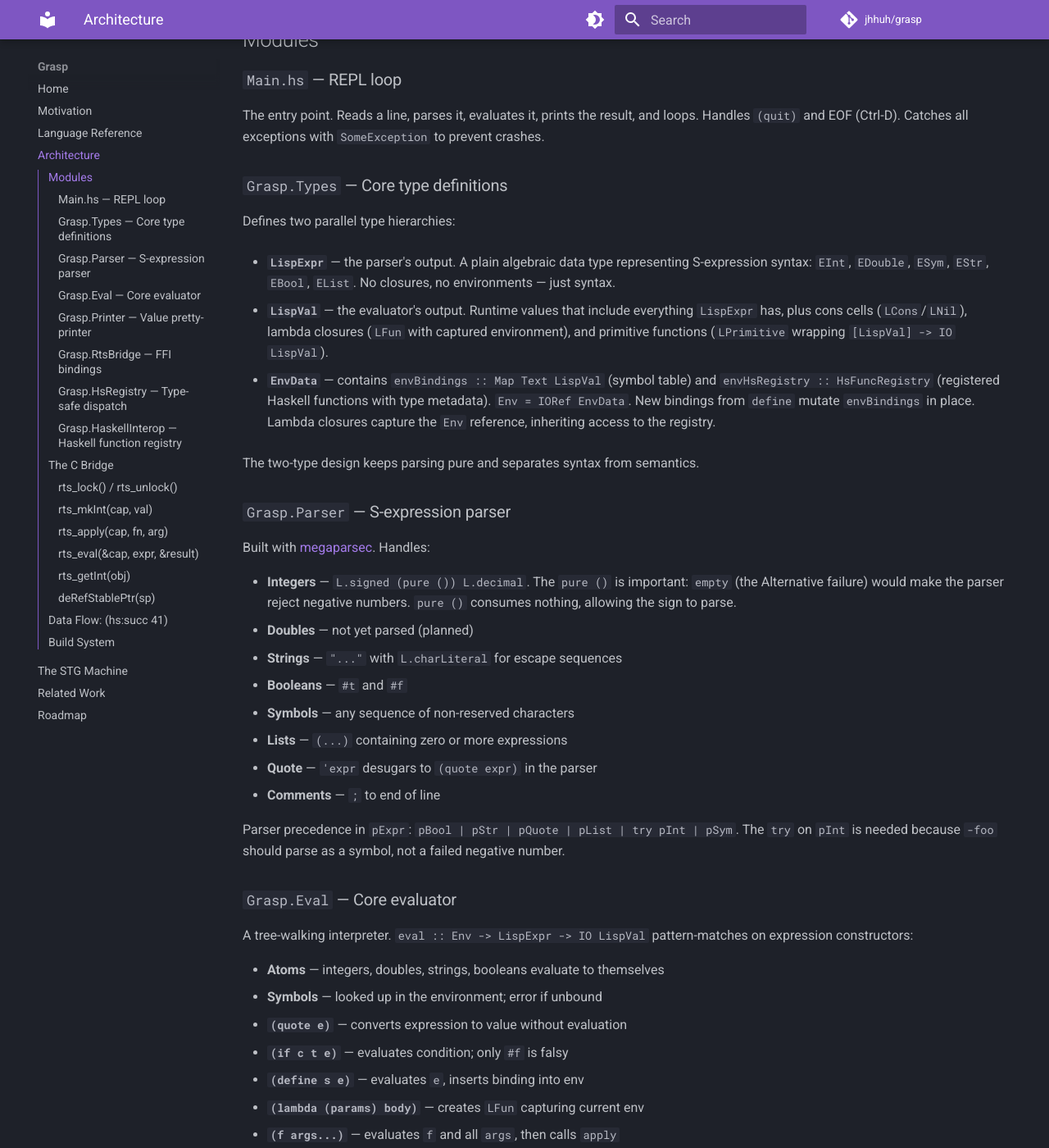
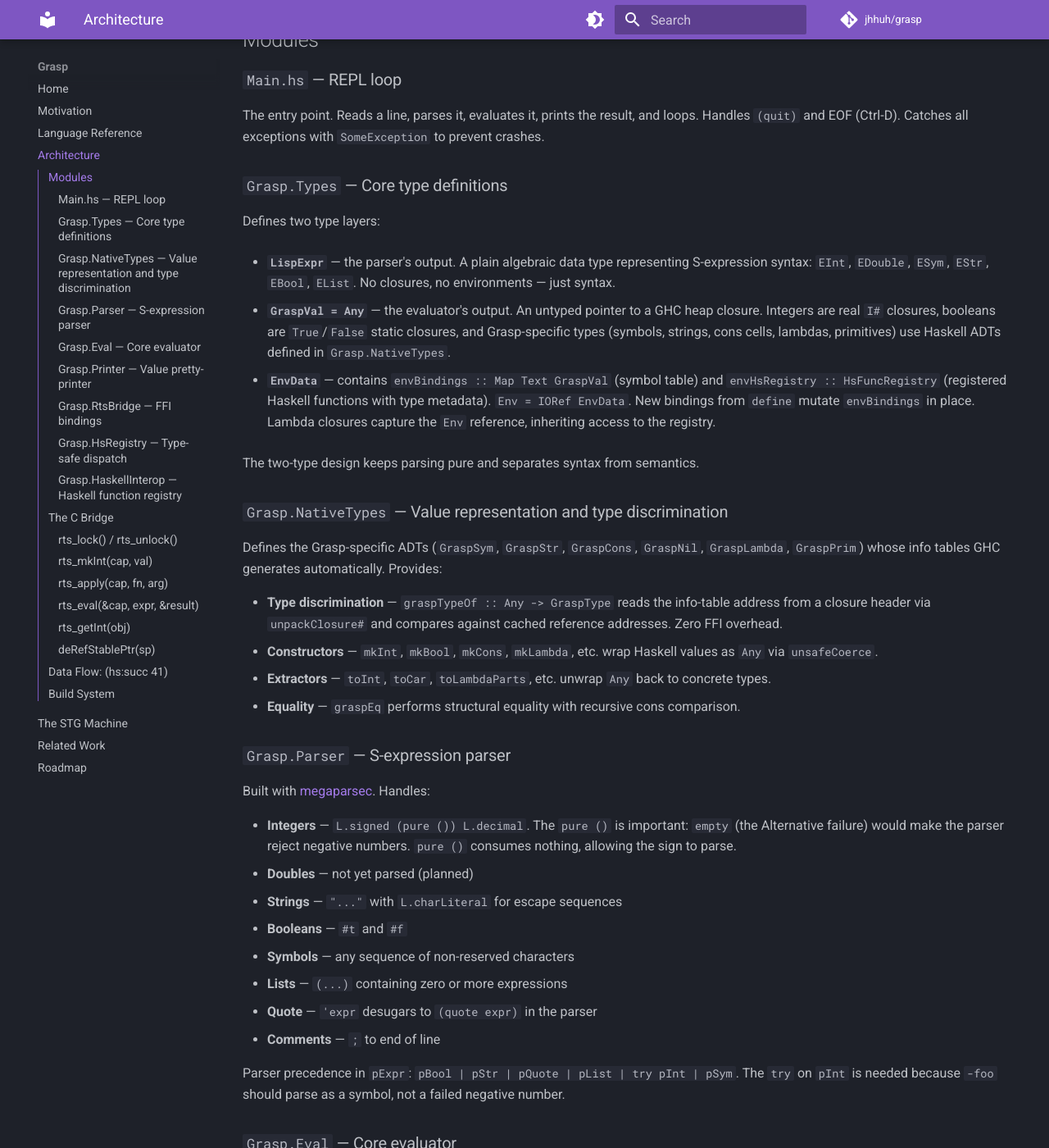
Before and after one commit to jhhuh/grasp, an MkDocs documentation site: the page built from docs/architecture.md, in a window 1280 px wide and 1400 px high, scrolled down 746 px. Shown: the whole window at 82% size. Built offline with MkDocs 1.6.1 and Material for MkDocs 9.7.7, drawn with Linux system fonts in a browser that asks for light colours; comment, search, counter and statistics services are not loaded; some of the changed text lies outside the part shown.

Commit message:
docs: update for native STG closures (Phase 1 complete)
- architecture.md: LispVal → GraspVal=Any, add NativeTypes module section,
  update eval/printer/interop descriptions, update data flow example
- language.md: Integer→Int (64-bit), runtime types table shows GHC closures,
  update environment description
- roadmap.md: Phase 1 marked complete, update current status section

````diff
--- a/docs/architecture.md
+++ b/docs/architecture.md
@@ -39,15 +39,24 @@ The entry point. Reads a line, parses it, evaluates it, prints the result, and l
 
 ### `Grasp.Types` — Core type definitions
 
-Defines two parallel type hierarchies:
+Defines two type layers:
 
 - **`LispExpr`** — the parser's output. A plain algebraic data type representing S-expression syntax: `EInt`, `EDouble`, `ESym`, `EStr`, `EBool`, `EList`. No closures, no environments — just syntax.
 
-- **`LispVal`** — the evaluator's output. Runtime values that include everything `LispExpr` has, plus cons cells (`LCons`/`LNil`), lambda closures (`LFun` with captured environment), and primitive functions (`LPrimitive` wrapping `[LispVal] -> IO LispVal`).
+- **`GraspVal = Any`** — the evaluator's output. An untyped pointer to a GHC heap closure. Integers are real `I#` closures, booleans are `True`/`False` static closures, and Grasp-specific types (symbols, strings, cons cells, lambdas, primitives) use Haskell ADTs defined in `Grasp.NativeTypes`.
 
-- **`EnvData`** — contains `envBindings :: Map Text LispVal` (symbol table) and `envHsRegistry :: HsFuncRegistry` (registered Haskell functions with type metadata). `Env = IORef EnvData`. New bindings from `define` mutate `envBindings` in place. Lambda closures capture the `Env` reference, inheriting access to the registry.
+- **`EnvData`** — contains `envBindings :: Map Text GraspVal` (symbol table) and `envHsRegistry :: HsFuncRegistry` (registered Haskell functions with type metadata). `Env = IORef EnvData`. New bindings from `define` mutate `envBindings` in place. Lambda closures capture the `Env` reference, inheriting access to the registry.
 
 The two-type design keeps parsing pure and separates syntax from semantics.
+
+### `Grasp.NativeTypes` — Value representation and type discrimination
+
+Defines the Grasp-specific ADTs (`GraspSym`, `GraspStr`, `GraspCons`, `GraspNil`, `GraspLambda`, `GraspPrim`) whose info tables GHC generates automatically. Provides:
+
+- **Type discrimination** — `graspTypeOf :: Any -> GraspType` reads the info-table address from a closure header via `unpackClosure#` and compares against cached reference addresses. Zero FFI overhead.
+- **Constructors** — `mkInt`, `mkBool`, `mkCons`, `mkLambda`, etc. wrap Haskell values as `Any` via `unsafeCoerce`.
+- **Extractors** — `toInt`, `toCar`, `toLambdaParts`, etc. unwrap `Any` back to concrete types.
+- **Equality** — `graspEq` performs structural equality with recursive cons comparison.
 
 ### `Grasp.Parser` — S-expression parser
 
@@ -66,25 +75,25 @@ Parser precedence in `pExpr`: `pBool | pStr | pQuote | pList | try pInt | pSym`.
 
 ### `Grasp.Eval` — Core evaluator
 
-A tree-walking interpreter. `eval :: Env -> LispExpr -> IO LispVal` pattern-matches on expression constructors:
+A tree-walking interpreter. `eval :: Env -> LispExpr -> IO GraspVal` pattern-matches on expression constructors:
 
-- **Atoms** — integers, doubles, strings, booleans evaluate to themselves
+- **Atoms** — integers, doubles, strings, booleans evaluate to themselves (via `mkInt`, `mkBool`, etc.)
 - **Symbols** — looked up in the environment; error if unbound
 - **`(quote e)`** — converts expression to value without evaluation
-- **`(if c t e)`** — evaluates condition; only `#f` is falsy
+- **`(if c t e)`** — evaluates condition; only `#f` is falsy (`graspTypeOf c == GTBoolFalse`)
 - **`(define s e)`** — evaluates `e`, inserts binding into env
-- **`(lambda (params) body)`** — creates `LFun` capturing current env
+- **`(lambda (params) body)`** — creates a `GraspLambda` closure capturing current env
 - **`(f args...)`** — evaluates `f` and all `args`, then calls `apply`
 
-`apply` dispatches on function type:
-- `LPrimitive` — calls the wrapped `[LispVal] -> IO LispVal`
-- `LFun` — creates child environment with param bindings layered over the closure's environment, then evaluates the body
+`apply` dispatches on `graspTypeOf v`:
+- `GTPrim` — extracts the function via `toPrimFn` and calls it
+- `GTLambda` — extracts params/body/closure via `toLambdaParts`, creates child environment with param bindings, evaluates body
 
 The evaluator is strict: all arguments are evaluated before `apply` is called.
 
 ### `Grasp.Printer` — Value pretty-printer
 
-Converts `LispVal` to `String`. The interesting case is cons cells: `printCons` walks the cdr chain to print proper lists as `(1 2 3)` and improper lists as `(1 . 2)`.
+Converts `Any` to `String` via `graspTypeOf` dispatch. The interesting case is cons cells: `printCons` uses `isNil`/`isCons` predicates to walk the cdr chain, printing proper lists as `(1 2 3)` and improper lists as `(1 . 2)`.
 
 ### `Grasp.RtsBridge` — FFI bindings
 
@@ -120,7 +129,7 @@ Builds the `HsFuncRegistry` and extends the default environment with both `haske
 1. `StablePtr` created once at registry construction
 2. Each call: `grasp_build_int_app` builds thunk in C via `rts_apply`
 3. Thunk forced safely in Haskell via `try`/`evaluate`
-4. Exception → error message; success → `LInt` result
+4. Exception → error message; success → `mkInt` result
 
 **Haskell marshaling path** (`reverse`, `length`):
 1. Marshal Grasp cons list to `[Int]`
@@ -175,8 +184,8 @@ Here is the complete path a Haskell interop call takes:
 
 2. Eval:     eval sees "hs:" prefix, strips it → "succ"
              → looks up registry in EnvData
-             → validates: [LInt 41] matches [HsInt]
-             → calls hfInvoke [LInt 41]
+             → validates: graspTypeOf arg == GTInt matches [HsInt]
+             → calls hfInvoke [arg]
 
 3. Registry: bridgeSafeApplyIntInt sp 41
              (StablePtr created once at registry construction)
@@ -197,7 +206,7 @@ Here is the complete path a Haskell interop call takes:
              freeStablePtr result_sp
              → Right 42
 
-7. Back:     → LInt 42
+7. Back:     → mkInt 42 (a real I# closure on the GHC heap)
              → printVal → "42"
 ```
 
````
Also changed, not shown: docs/language.md (+17 -15 lines), docs/roadmap.md (+13 -14 lines).
